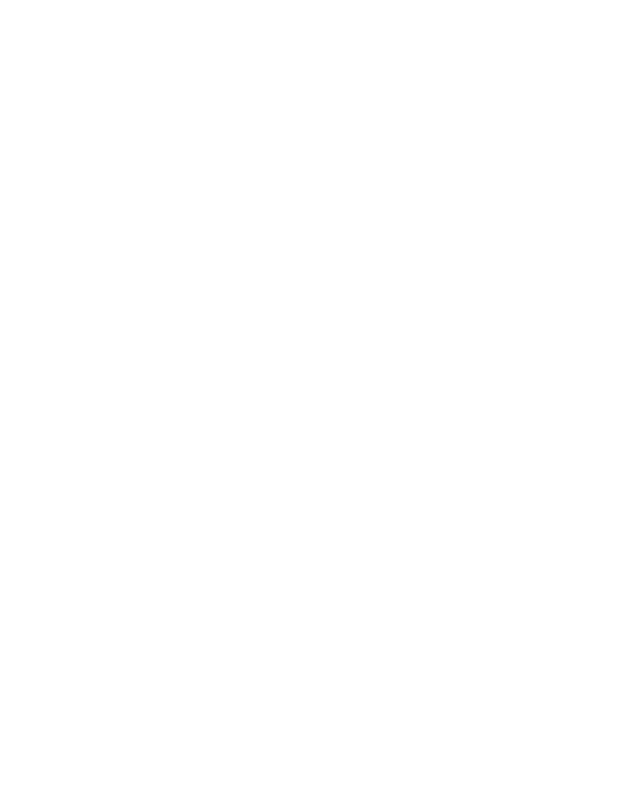
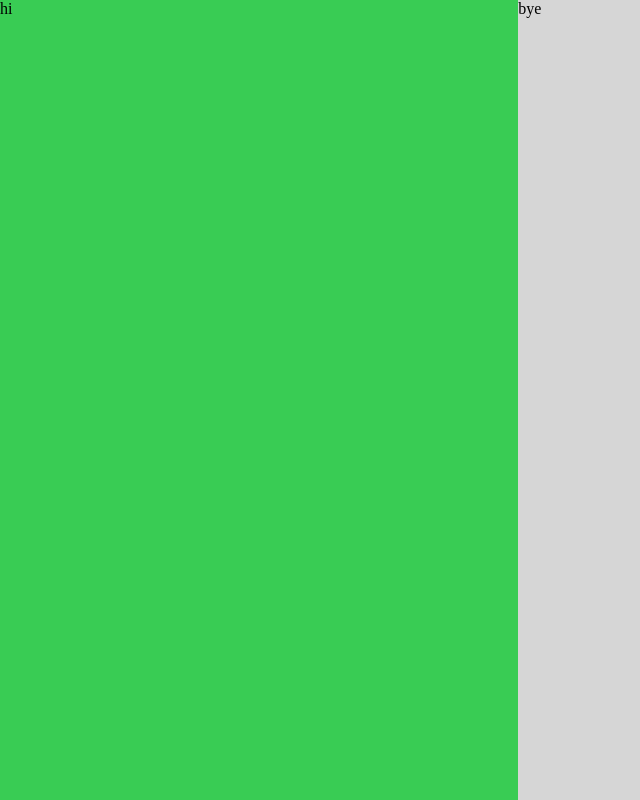
Before and after one commit to KIKODER/signup, a plain HTML site: page index.html in a window 1280 px wide. Shown: the whole page, without its empty margins (0-640 px from the left). Drawn offline with Linux system fonts and the light colour scheme.

Commit message:
Segmented screen into two parts for layout.

```diff
--- a/index.html
+++ b/index.html
@@ -7,6 +7,11 @@
     <title>Sign-Up Form</title>
 </head>
 <body>
-
+    <div id="left-side">
+        hi
+    </div>
+    <div id="right-side">
+        bye
+    </div>
 </body>
 </html>
--- a/styles.css
+++ b/styles.css
@@ -0,0 +1,16 @@
+body {
+    display: flex;
+    margin: auto;
+    height: 100vh;
+}
+
+#left-side {
+    background-color: rgb(57, 204, 84);
+    flex: auto;
+}
+
+#right-side {
+    background-color: rgb(214, 214, 214);
+    flex: auto;
+    width: 20vw;
+}
```
